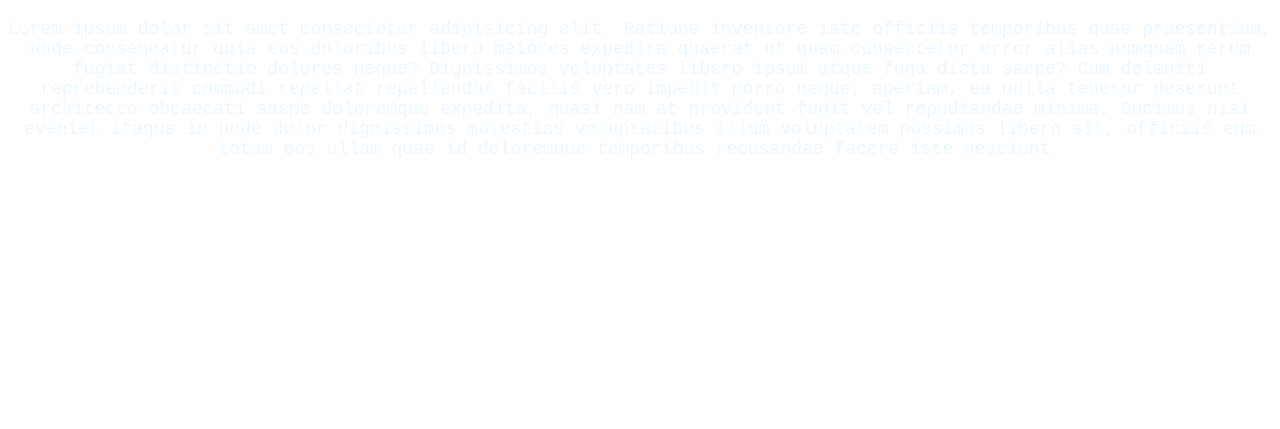
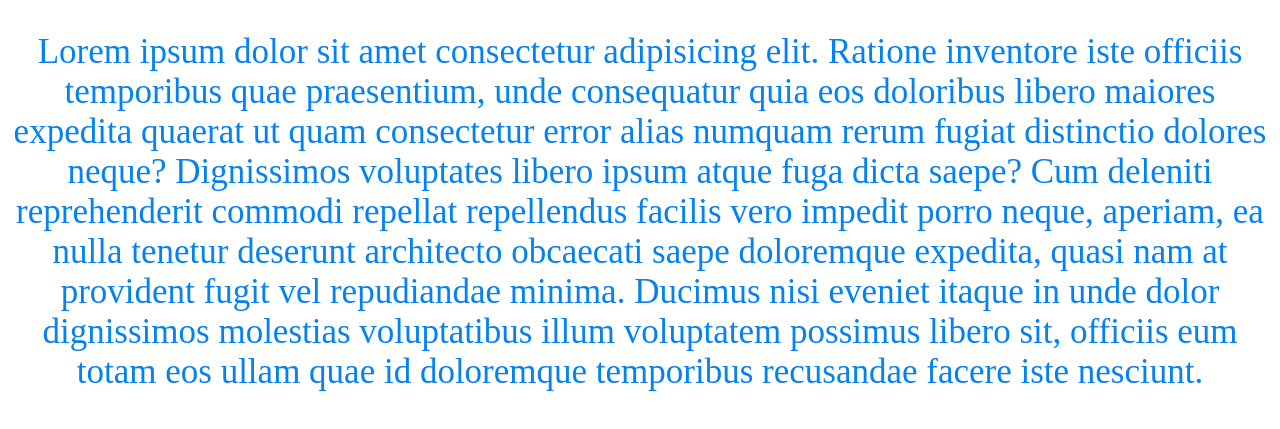
Before and after one commit to naimul13165/my-first-repo, a plain HTML site: page index.html in a window 1280 px wide. Shown: the part 61-490 px from the top of the page. Drawn offline with Linux system fonts and the light colour scheme.

Commit message:
link_add

```diff
--- a/style.css
+++ b/style.css
@@ -1,6 +1,5 @@
 p {
-    color: aliceblue;
-    font-size: large;
+    font-size: 35px;
+    color: rgb(5, 130, 238);
     text-align: center;
-    font-family: 'Courier New', Courier, monospace;
 }
```
